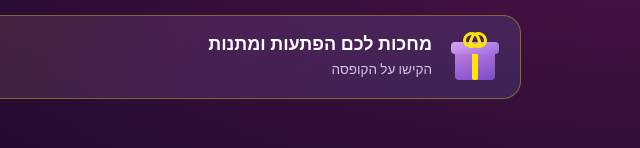
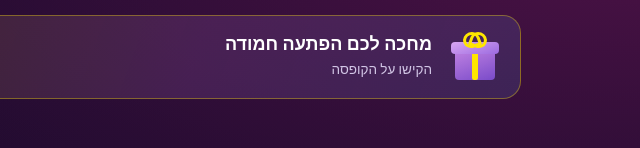
Before and after one commit to accountech-ai/accountech-ai.github.io, a plain HTML site: page rsvp/index.html in a window 1280 px wide. Shown: the part 652-800 px from the top of the page, 483-1123 px from the left. Drawn offline with nearby package versions, Linux system fonts and the light colour scheme; no server answers.

Commit message:
rsvp: 'מחכה לכם הפתעה חמודה' instead of surprises & gifts
Co-Authored-By: Claude Opus 5.5 <noreply@anthropic.com>

```diff
--- a/rsvp/index.html
+++ b/rsvp/index.html
@@ -12,7 +12,7 @@
 <meta property="og:site_name" content="Accountech AI">
 <meta property="og:locale" content="he_IL">
 <meta property="og:title" content="מפגש 5 ב-EY · כל מה שצריך">
-<meta property="og:description" content="רן מתוקי · יום ראשון 29.11 · התכנסות 18:30 במידטאון. אישור הגעה, על מה נדבר, איך מגיעים, חניה וטרמפים. ומחכות לכם הפתעות ומתנות 🎁">
+<meta property="og:description" content="רן מתוקי · יום ראשון 29.11 · התכנסות 18:30 במידטאון. אישור הגעה, מי זה רן, איך מגיעים, חניה וטרמפים. ומחכה לכם הפתעה חמודה 🎁">
 <meta property="og:url" content="https://accountech-ai.github.io/rsvp/">
 <meta property="og:image" content="https://accountech-ai.github.io/rsvp/og.jpg">
 <meta property="og:image:width" content="1200">
@@ -346,7 +346,7 @@ input:focus,select:focus{border-color:var(--lilac); background-color:rgba(255,25
 
     <button type="button" class="gift rise" id="gift" aria-live="polite">
       <span class="box" aria-hidden="true"><i class="bd"></i><i class="rb"></i><i class="ld"></i><i class="bw"></i></span>
-      <span class="gtxt"><b id="giftT">מחכות לכם הפתעות ומתנות</b><small id="giftS">הקישו על הקופסה</small></span>
+      <span class="gtxt"><b id="giftT">מחכה לכם הפתעה חמודה</b><small id="giftS">הקישו על הקופסה</small></span>
     </button>
   </header>
 
@@ -386,7 +386,7 @@ input:focus,select:focus{border-color:var(--lilac); background-color:rgba(255,25
         <img class="disc" id="doneDisc" alt="">
         <h3 id="doneTitle"></h3>
         <p id="doneSub"></p>
-        <p class="gline" id="doneGift" hidden>🎁 מחכות לכם הפתעות ומתנות</p>
+        <p class="gline" id="doneGift" hidden>🎁 מחכה לכם הפתעה חמודה</p>
         <button type="button" class="link" id="change">שינוי תשובה</button>
       </div>
     </div>
@@ -602,13 +602,13 @@ function tick() {
 }
 tick();
 
-/* the gift: surprises, no details - that's the point */
+/* the gift: a surprise, no details - that's the point */
 $("gift").addEventListener("click", () => {
   const g = $("gift");
   if (g.classList.contains("open")) return;
   g.classList.add("open");
   $("giftT").innerHTML = "את זה תגלו ב-<bdi>29.11</bdi> 🎁";
-  $("giftS").textContent = "הפתעות ומתנות מחכות לכם במפגש";
+  $("giftS").textContent = "הפתעה חמודה מחכה לכם במפגש";
   if (reduce) return;
   const box = g.querySelector(".box").getBoundingClientRect(), gr = g.getBoundingClientRect();
   const cols = ["#FFE600", "#C082E2", "#61A5FA", "#FFFFFF", "#7FE3C1"];
```
Also changed, not shown: rsvp/og.jpg.
